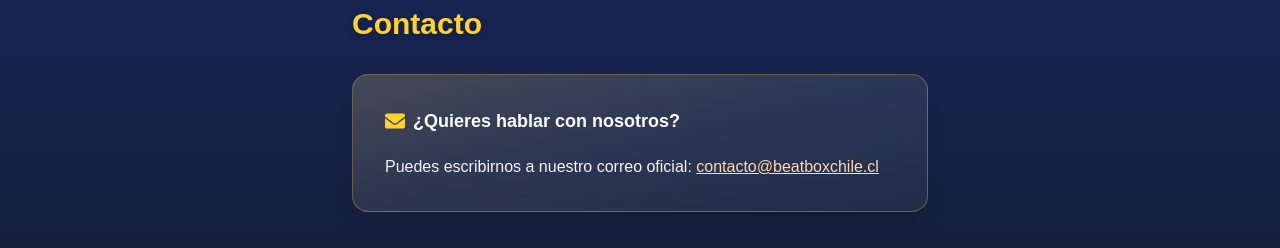
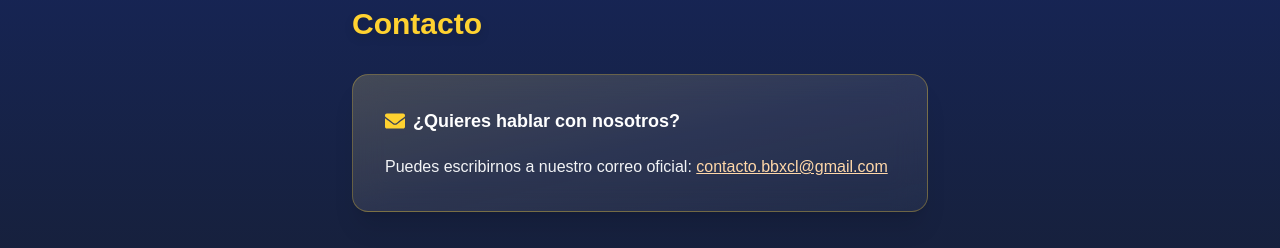
Before and after one commit to ayrtoncatri/beatbox-chile-web, a Next.js app: page /quienes-somos in a window 1280 px wide. Shown: the part 836-1084 px from the top of the page. Built offline with nearby package versions, Linux system fonts and the light colour scheme.

Commit message:
Se cambia correo de contacto al original

```diff
--- a/components/quienes-somos/Contacto.tsx
+++ b/components/quienes-somos/Contacto.tsx
@@ -19,10 +19,10 @@
         <p className="text-gray-100">
           Puedes escribirnos a nuestro correo oficial:{" "}
           <a
-            href="mailto:contacto@beatboxchile.cl"
+            href="mailto:contacto.bbxcl@gmail.com"
             className="underline text-orange-200 hover:text-amber-400 transition-colors"
           >
-            contacto@beatboxchile.cl
+            contacto.bbxcl@gmail.com
           </a>
         </p>
       </div>
```
